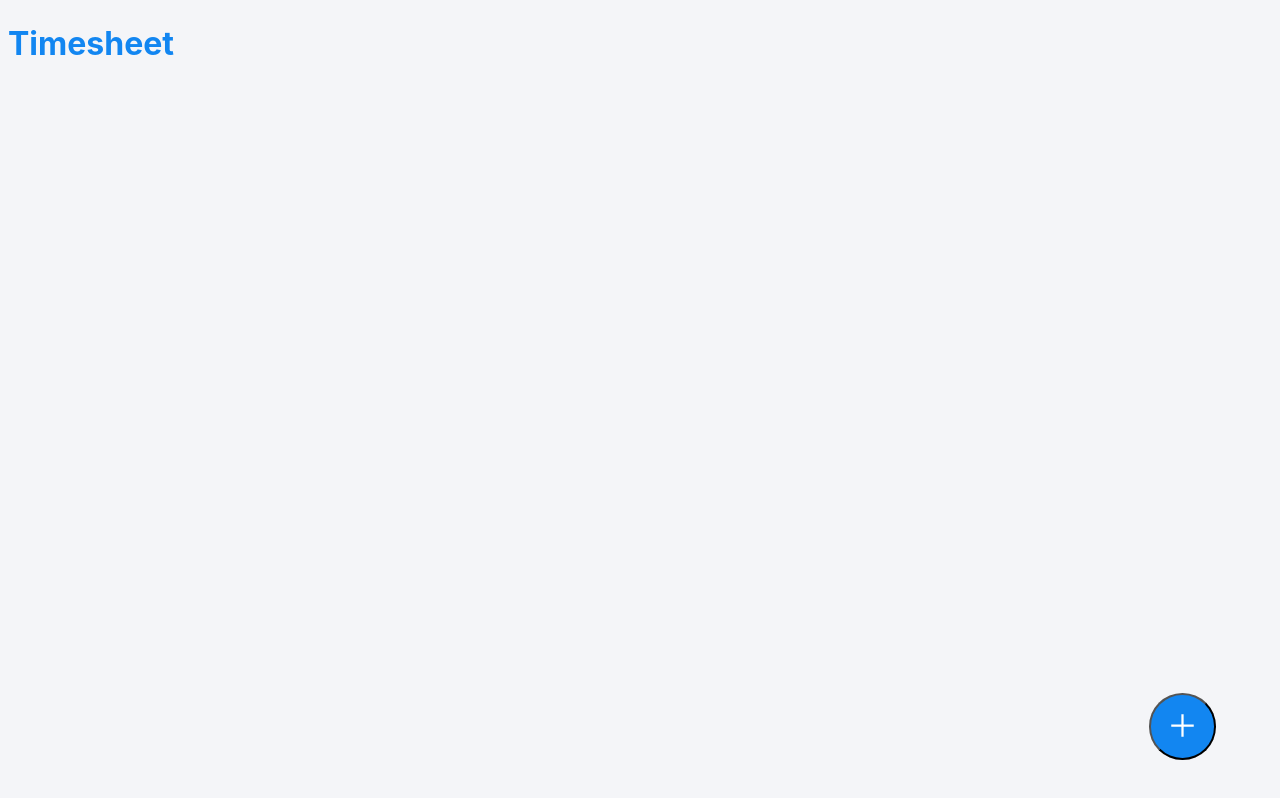
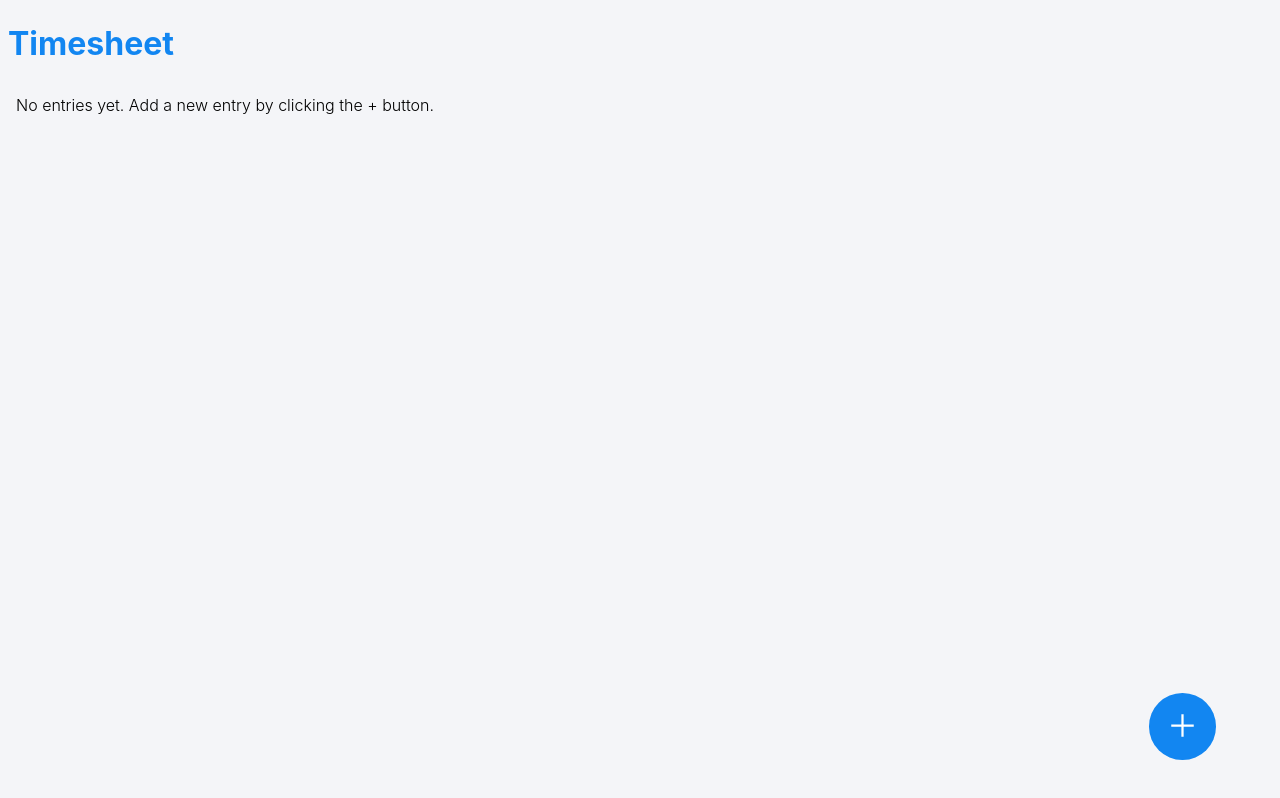
Before and after one commit to kbhatnagar97/React-Timesheet, a React (Create React App) app: page / in a window 1280 px wide. Shown: the top 798 px of the page. Built offline with nearby package versions, Linux system fonts and the light colour scheme.

Commit message:
added empty state text and added autofocus to new entry sheet

```diff
--- a/src/App.scss
+++ b/src/App.scss
@@ -14,10 +14,16 @@
     bottom: 5%;
     right: 5%;
     background: $primary-blue;
+    border:none;
   }
 
   .add-icon {
     height: 2em;
+  }
+
+  .empty-text {
+    font-weight: 300;
+    margin: 2em 0.5em;
   }
 }
 
--- a/src/App.tsx
+++ b/src/App.tsx
@@ -38,10 +38,16 @@ const App: React.FC = () => {
         return entries;
     };
 
+    const entries = getTaskEntries();
+
     return (
         <div className="app-container">
             <h1>Timesheet</h1>
-            <TaskList entries={getTaskEntries()} />
+            {entries.length > 0 ? (
+                <TaskList entries={entries} />
+            ) : (
+                <p className="empty-text">No entries yet. Add a new entry by clicking the + button.</p>
+            )}
             <button className="floating-add-entry-btn" onClick={openEntrySheet}>
                 <img className="add-icon" src={addIcon} alt="add entry" />
             </button>
--- a/src/components/NewEntrySheet/index.tsx
+++ b/src/components/NewEntrySheet/index.tsx
@@ -47,7 +47,7 @@ export const NewEntrySheet: React.FC<INewEntrySheet> = (props: INewEntrySheet) =
                 <div className="sheet-title">
                     <span className="title">Add New Entry</span>
                 </div>
-                <button className="close-sheet-btn" onClick={props.onClose}>
+                <button className="close-sheet-btn" onClick={props.onClose} autoFocus>
                     <img src={crossIcon} alt="close" className="close-icon" />
                 </button>
             </div>
```
